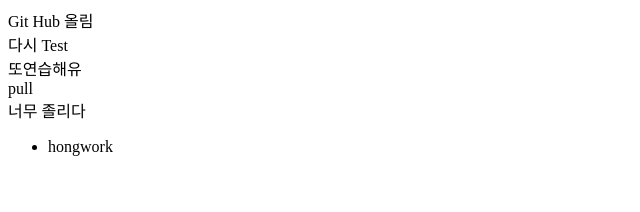
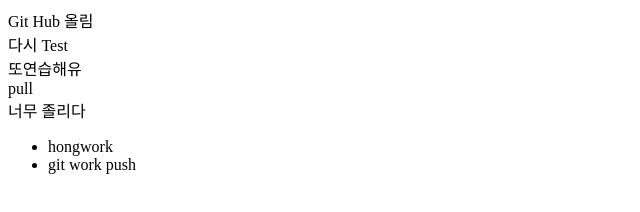
Before and after one commit to HeoDanBee/open, a plain HTML site: page index.html in a window 1280 px wide. Shown: the whole page, without its empty margins (0-640 px from the left). Drawn offline with Linux system fonts and the light colour scheme.

Commit message:
ver09_index.html li태그 추가 gitwork push

```diff
--- a/index.html
+++ b/index.html
@@ -8,6 +8,7 @@
 		<div>너무 졸리다</div>
 		<ul>
 			<li>hongwork</li>
+			<li>git work push</li>
 		</ul>
 	</body>
 </html>
```
